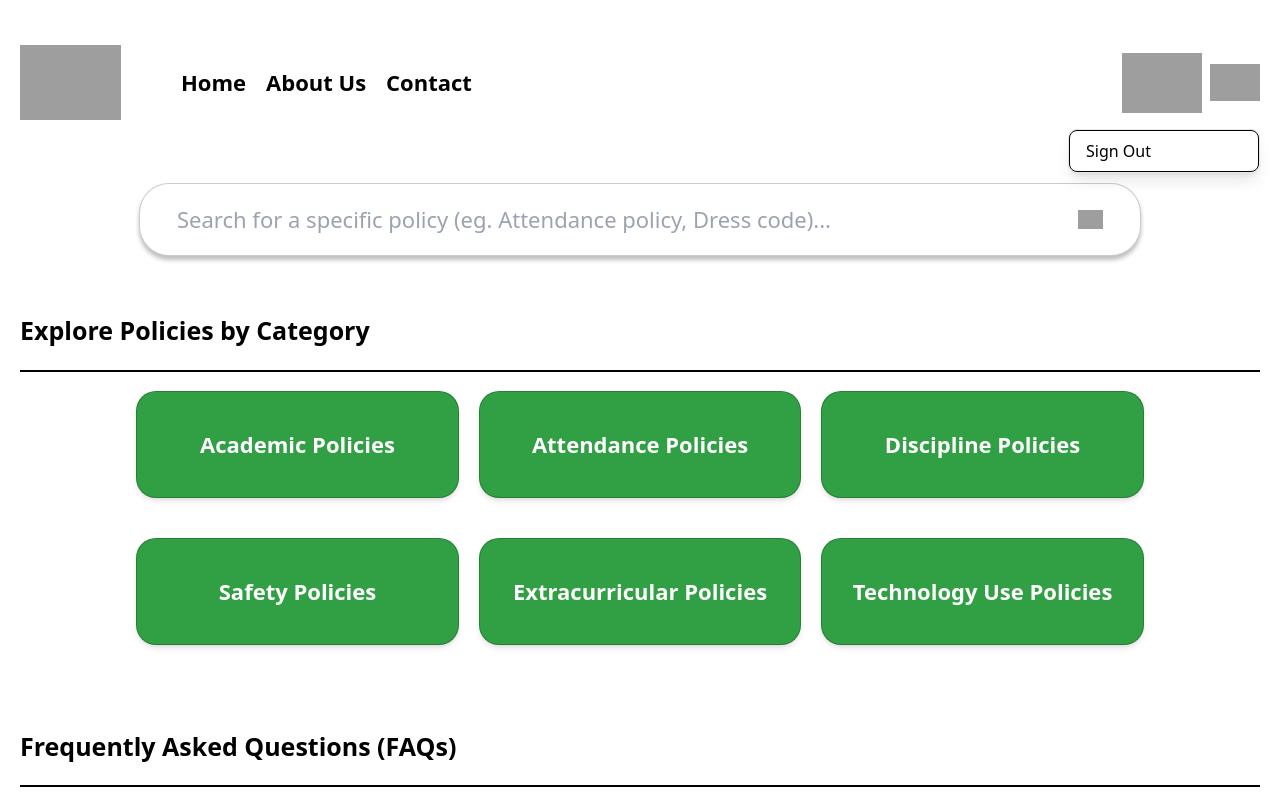
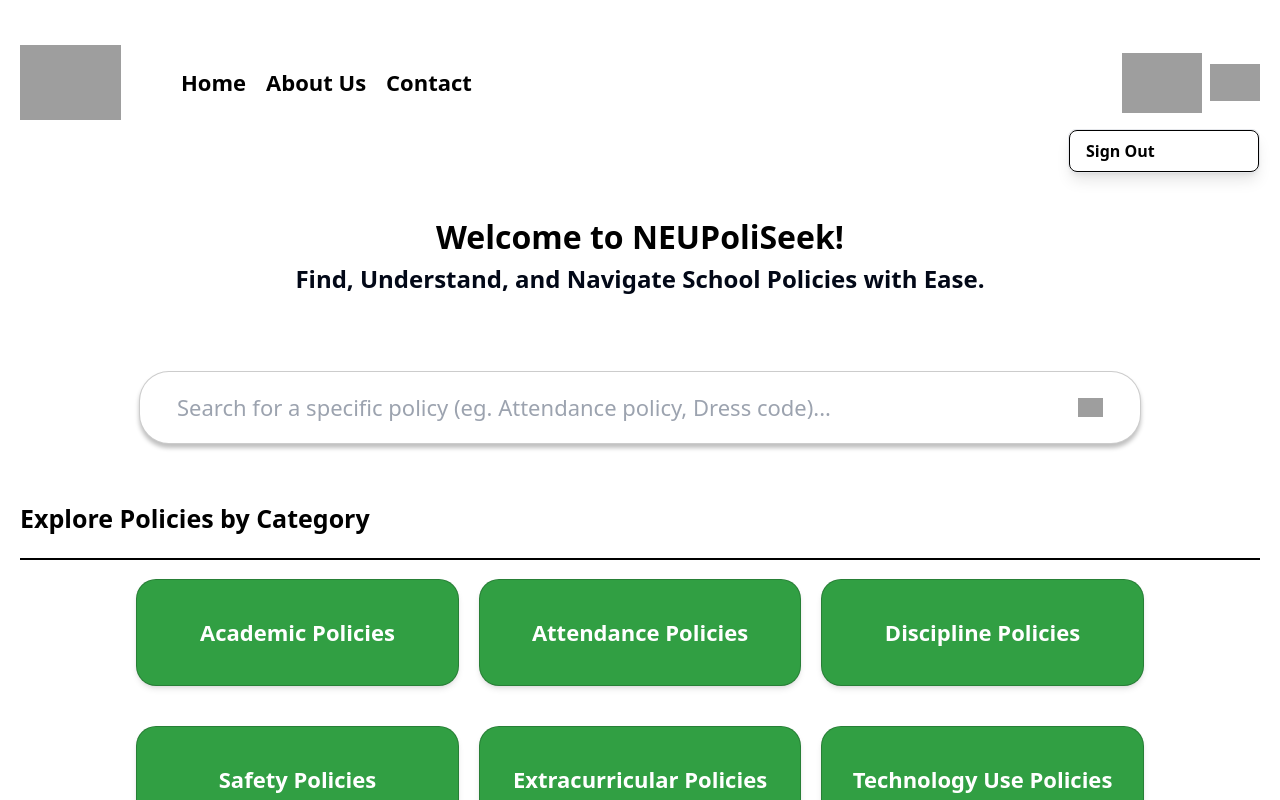
Before and after one commit to KM-Pro-Elect/Main-Repo, a React (Vite) app: page /home in a window 1280 px wide. Both pictures are taken after a click on the button 1162 px from the left and 82 px from the top of the page. Shown: the top 800 px of the page. Built offline with nearby package versions, Linux system fonts and the light colour scheme; grey boxes are pictures that could not be loaded.

Commit message:
Update UI

```diff
--- a/src/App.tsx
+++ b/src/App.tsx
@@ -4,7 +4,7 @@ import { TooltipProvider } from "@/components/ui/tooltip";
 import { QueryClient, QueryClientProvider } from "@tanstack/react-query";
 import { BrowserRouter, Routes, Route } from "react-router-dom";
 import Index from "./pages/Index";
-import Home from "./components/auth/Home";
+import Home from "./components/home/Home";
 import NotFound from "./pages/NotFound";
 
 const queryClient = new QueryClient();
--- a/src/components/auth/SearchBar.tsx
+++ /dev/null
@@ -1,21 +0,0 @@
-import React from "react";
-
-export const SearchBar = () => {
-  return (
-    <div className="bg-white shadow-[0px_4px_4px_rgba(0,0,0,0.25)] border flex w-[1002px] max-w-full items-stretch gap-5 text-[22px] text-[rgba(142,139,139,1)] font-normal flex-wrap justify-between mt-[50px] px-[37px] py-[19px] rounded-[30px] border-[rgba(0,0,0,0.2)] border-solid max-md:mt-10 max-md:px-5">
-      <input
-        type="text"
-        placeholder="Search for a specific policy (eg. Attendance policy, Dress code)..."
-        className="bg-transparent border-none outline-none flex-1 text-[22px]"
-        aria-label="Search policies"
-      />
-      <button aria-label="Search">
-        <img
-          src="https://cdn.builder.io/api/v1/image/assets/e3c6b0ec50df45b58e99e24af78e19b0/2b9b0ea8c50ae8110f1d276b644de71a539e292b51160062fd5f058b80c9cb1d?placeholderIfAbsent=true"
-          alt="Search"
-          className="aspect-[1] object-contain w-[25px] shrink-0"
-        />
-      </button>
-    </div>
-  );
-};
--- a/src/components/auth/Header.tsx
+++ b/src/components/home/Header.tsx
@@ -67,7 +67,7 @@ export const Header = () => {
             <div className="absolute right-0 top-full mt-2 w-48 bg-white border border-gray-200 rounded-lg shadow-lg z-10">
               <button
                 onClick={handleSignOut}
-                className="block w-full px-4 py-2 text-left text-black hover:bg-gray-100 border border-black rounded-lg transition-colors duration-200"
+                className="block w-full px-4 py-2 text-left text-black hover:bg-gray-100 border border-black rounded-lg transition-colors duration-200 font-semibold"
               >
                 Sign Out
               </button>
--- /dev/null
+++ b/src/components/home/SearchBar.tsx
@@ -0,0 +1,34 @@
+import React from "react";
+
+export const SearchBar = () => {
+  return (
+    <div className="flex flex-col items-center justify-center w-full mt-20">
+      {/* Text Above the Search Bar */}
+      <div className="text-center mb-6">
+        <h1 className="text-[32px] font-bold text-black">
+          Welcome to NEUPoliSeek!
+        </h1>
+        <p className="text-[24px] font-semibold text-black-600">
+          Find, Understand, and Navigate School Policies with Ease.
+        </p>
+      </div>
+
+      {/* Search Bar */}
+      <div className="bg-white shadow-[0px_4px_4px_rgba(0,0,0,0.25)] border flex w-[1002px] max-w-full items-stretch gap-5 text-[22px] text-[rgba(142,139,139,1)] font-normal flex-wrap justify-between mt-[50px] px-[37px] py-[19px] rounded-[30px] border-[rgba(0,0,0,0.2)] border-solid max-md:mt-10 max-md:px-5">
+        <input
+          type="text"
+          placeholder="Search for a specific policy (eg. Attendance policy, Dress code)..."
+          className="bg-transparent border-none outline-none flex-1 text-[22px]"
+          aria-label="Search policies"
+        />
+        <button aria-label="Search">
+          <img
+            src="https://cdn.builder.io/api/v1/image/assets/e3c6b0ec50df45b58e99e24af78e19b0/2b9b0ea8c50ae8110f1d276b644de71a539e292b51160062fd5f058b80c9cb1d?placeholderIfAbsent=true"
+            alt="Search"
+            className="aspect-[1] object-contain w-[25px] shrink-0"
+          />
+        </button>
+      </div>
+    </div>
+  );
+};
```
Also changed, not shown: src/components/home/CategoryCard.tsx (renamed from src/components/auth/CategoryCard.tsx), src/components/home/CategoryGrid.tsx (renamed from src/components/auth/CategoryGrid.tsx), src/components/home/FAQSection.tsx (renamed from src/components/auth/FAQSection.tsx), src/components/home/Home.tsx (renamed from src/components/auth/Home.tsx).
